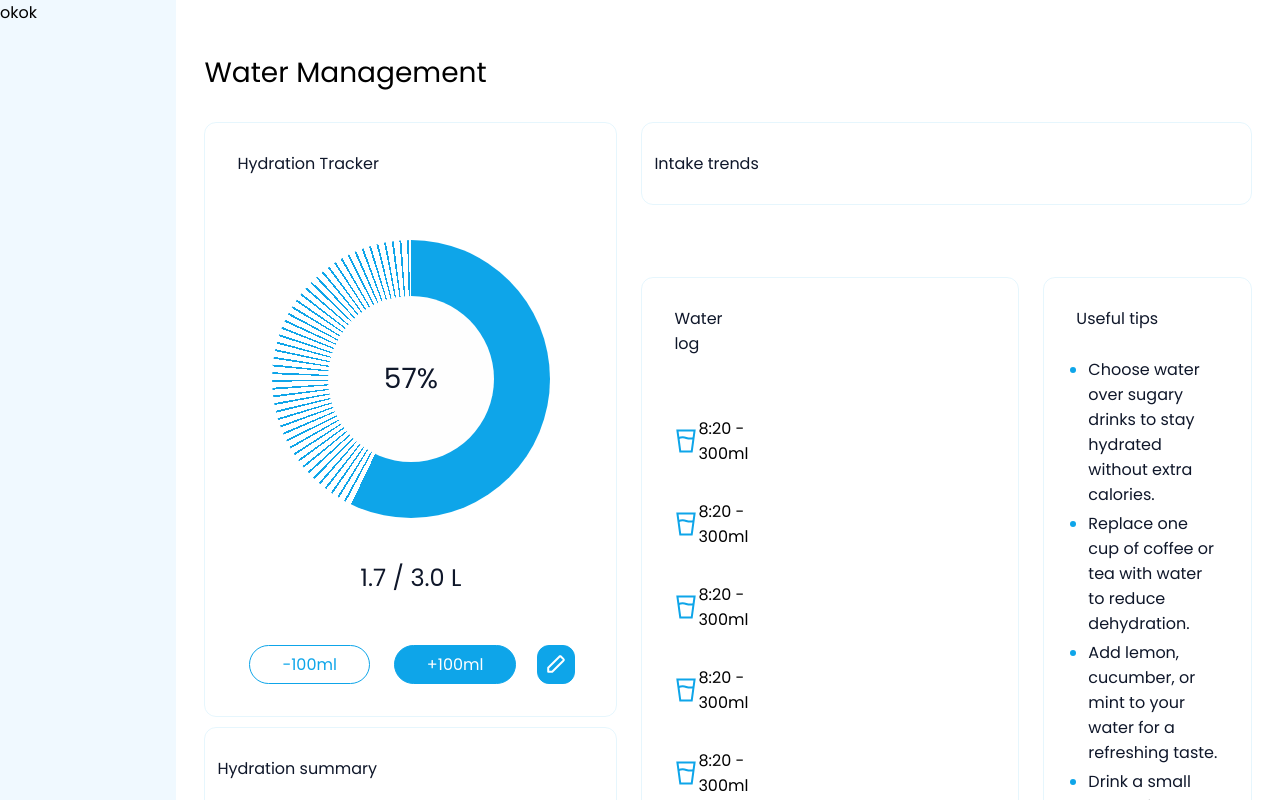
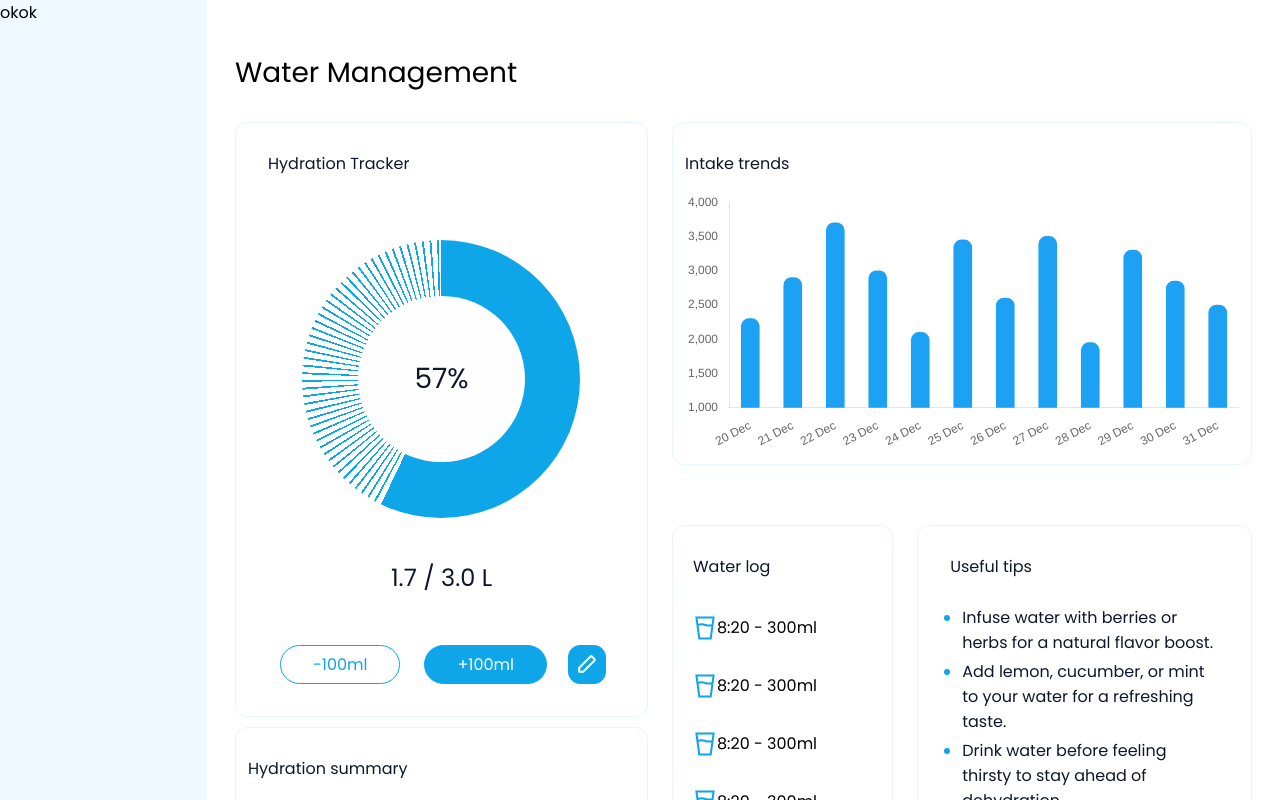
Before and after one commit to D4rkxv/ZlotaApka, a React (Vite) app: page / in a window 1280 px wide. Shown: the top 800 px of the page. Built offline with nearby package versions, Linux system fonts and the light colour scheme.

Commit message:
Frontend Water Management skonczony

```diff
--- a/src/WaterManagement.css
+++ b/src/WaterManagement.css
@@ -106,22 +106,27 @@
     padding: 12px;
     border: var(--primary-10) 1px solid;
     border-radius: 12px;
-    margin-bottom: 72px;
+    margin-bottom: 60px;
+}
+.barChartContainer{
+    height: 260px;
 }
 
 .usefulTipsContainer{
+    width: 60%;
     padding: 12px 32px;
     border: var(--primary-10) 1px solid;
     border-radius: 12px;
 }
 
 .waterLogContainer{
-    padding: 12px 270px 12px 32px;
+    width: 40%;
+    padding: 12px 20px;
     border: var(--primary-10) 1px solid;
     border-radius: 12px;
 }
 .waterLog{
-    margin-top: 44px;
+    margin-top: 20px;
     display: flex;
     flex-direction: column;
     gap: 1px;
--- a/src/WaterManagement.jsx
+++ b/src/WaterManagement.jsx
@@ -1,8 +1,9 @@
-import React, { useState } from 'react';
+import React, { useEffect, useState } from 'react';
 import DonutChart from './DonutChart';
 import './WaterManagement.css';
 import Edit from './assets/Edit.svg';
 import WaterGlass from './assets/WaterGlass.svg';
+import { Bar } from 'react-chartjs-2';
 
 
 const WaterManagement = () => {
@@ -34,21 +35,64 @@ const WaterManagement = () => {
   "Drink a small glass of water before and after exercise.",
   "Make drinking water a part of your mindfulness routine."
 ]);
+    const [selectedTips, setSelectedTips] = useState([]);
+    const data = {
+        labels: [
+        '20 Dec', '21 Dec', '22 Dec', '23 Dec', '24 Dec', '25 Dec',
+        '26 Dec', '27 Dec', '28 Dec', '29 Dec', '30 Dec', '31 Dec'
+        ],
+        datasets: [
+        {
+            data: [2300, 2900, 3700, 3000, 2100, 3450, 2600, 3500, 1950, 3300, 2850, 2500],
+            backgroundColor: '#1DA1F2',
+            borderRadius: 8,
+            barThickness: 18,
+        },
+        ],
+    };
+    const options = {
+        responsive: true,
+        maintainAspectRatio: false,
+        plugins: {
+        legend: {
+            display: false,
+        },
+        tooltip: {
+            enabled: true,
+        },
+        },
+        scales: {
+        x: {
+            grid: {
+            display: false,
+            },
+        },
+        y: {
+            min: 1000,
+            max: 4000,
+            ticks: {
+            stepSize: 500,
+            },
+            grid: {
+            display: false,
+            },
+        },
+        },
+    };
 
     const handleHydrationChange = (amount) => {
         setCurrentHydration(prev => Math.max(0, prev + amount));
     };
 
-    const renderTips = () => {
-        let selectedTips = [];
+    useEffect(() =>{
+        setSelectedTips([]);
         for(let i = 0; i < 5; i++) {
             const randomIndex = Math.floor(Math.random() * tips.length);
             if(!selectedTips.includes(tips[randomIndex])) {
-                selectedTips.push(tips[randomIndex]);
+                setSelectedTips(prev => [...prev, tips[randomIndex]]);
             }
         }
-        return selectedTips.map((tip, index) => <li key={index} className="tip">{tip}</li>);
-    }
+    }, []);
 
     return (
         <div className="waterManagementContainer">
@@ -84,16 +128,14 @@ const WaterManagement = () => {
                     <div className="rightSide">
                         <div className="intakeTrendsContainer">
                             <p className="sectionTitle">Intake trends</p>
-
+                            <div className="barChartContainer">
+                                <Bar data={data} options={options} />
+                            </div>
                         </div>
                         <div className="divider">
                             <div className="waterLogContainer">
                                 <p className="sectionTitle">Water log</p>
                                 <div className="waterLog">
-                                    <div className="logEntry">
-                                        <img src={WaterGlass} alt="Glass of water" />
-                                        <p>8:20 - 300ml</p>
-                                    </div>
                                     <div className="logEntry">
                                         <img src={WaterGlass} alt="Glass of water" />
                                         <p>8:20 - 300ml</p>
@@ -120,7 +162,9 @@ const WaterManagement = () => {
                             <div className="usefulTipsContainer">
                                 <p className="sectionTitle">Useful tips</p>
                                 <ul>
-                                    {renderTips()}
+                                    {selectedTips.map((tip, index) => (
+                                        <li key={index}>{tip}</li>
+                                    ))}
                                 </ul>
                             </div>
                         </div>
```
